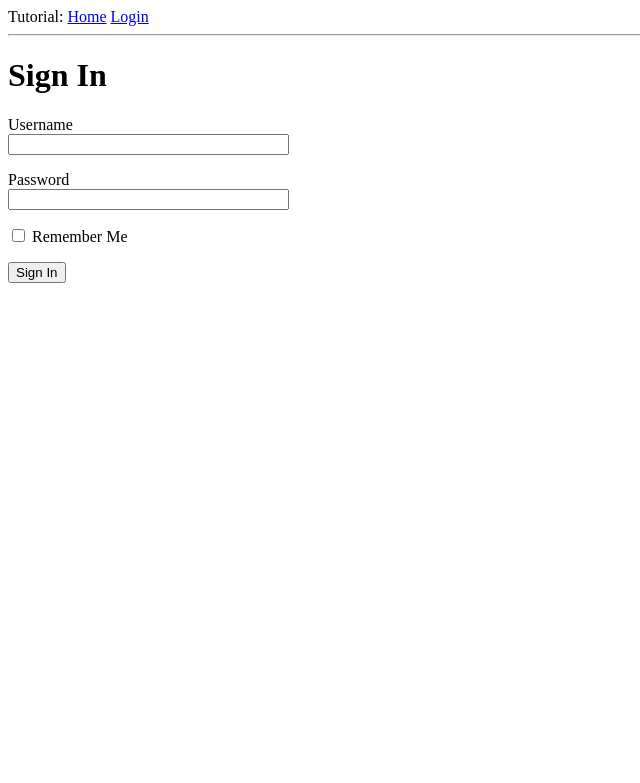
After one commit to bcutrell/study, a Flask app: page /login in a window 1280 px wide. The commit adds this page. Shown: the top 783 px of the page, without its empty margins (0-640 px from the left). Run offline with Flask 2, Linux system fonts and the light colour scheme.

Commit message:
adds simple form

```diff
--- a/python/flask-tutorial/app/__init__.py
+++ b/python/flask-tutorial/app/__init__.py
@@ -1,6 +1,9 @@
 from flask import Flask
+from config import Config
 
 app = Flask(__name__)
+app.config.from_object(Config)
 
 # workaround for circular imports
 from app import routes
+from app import forms
--- /dev/null
+++ b/python/flask-tutorial/app/forms.py
@@ -0,0 +1,9 @@
+from flask_wtf import FlaskForm
+from wtforms import StringField, PasswordField, BooleanField, SubmitField
+from wtforms.validators import DataRequired
+
+class LoginForm(FlaskForm):
+    username = StringField('Username', validators=[DataRequired()])
+    password = PasswordField('Password', validators=[DataRequired()])
+    remember_me = BooleanField('Remember Me')
+    submit = SubmitField('Sign In')
--- a/python/flask-tutorial/app/routes.py
+++ b/python/flask-tutorial/app/routes.py
@@ -1,8 +1,14 @@
 from flask import render_template
 from app import app
+from app.forms import LoginForm
 
 @app.route('/')
 @app.route('/index')
 def index():
-    user = {'username': 'Miguel'}
+    user = {'username': 'bcutrell'}
     return render_template('index.html', title='Home', user=user)
+
+@app.route('/login')
+def login():
+    form = LoginForm()
+    return render_template('login.html', title='Sign In', form=form)
--- /dev/null
+++ b/python/flask-tutorial/app/templates/base.html
@@ -0,0 +1,18 @@
+<html>
+    <head>
+      {% if title %}
+      <title>{{ title }} - Microblog</title>
+      {% else %}
+      <title>Welcome to Microblog</title>
+      {% endif %}
+    </head>
+    <body>
+        <div>
+            Tutorial:
+            <a href="/index">Home</a>
+            <a href="/login">Login</a>
+        </div>
+        <hr>
+        {% block content %}{% endblock %}
+    </body>
+</html>
--- /dev/null
+++ b/python/flask-tutorial/app/templates/login.html
@@ -0,0 +1,18 @@
+{% extends "base.html" %}
+
+{% block content %}
+    <h1>Sign In</h1>
+    <form action="" method="post">
+        {{ form.hidden_tag() }}
+        <p>
+            {{ form.username.label }}<br>
+            {{ form.username(size=32) }}
+        </p>
+        <p>
+            {{ form.password.label }}<br>
+            {{ form.password(size=32) }}
+        </p>
+        <p>{{ form.remember_me() }} {{ form.remember_me.label }}</p>
+        <p>{{ form.submit() }}</p>
+    </form>
+{% endblock %}
```
Also changed, not shown: python/flask-tutorial/app/templates/index.html (+1 -8 lines), 1 other file.
